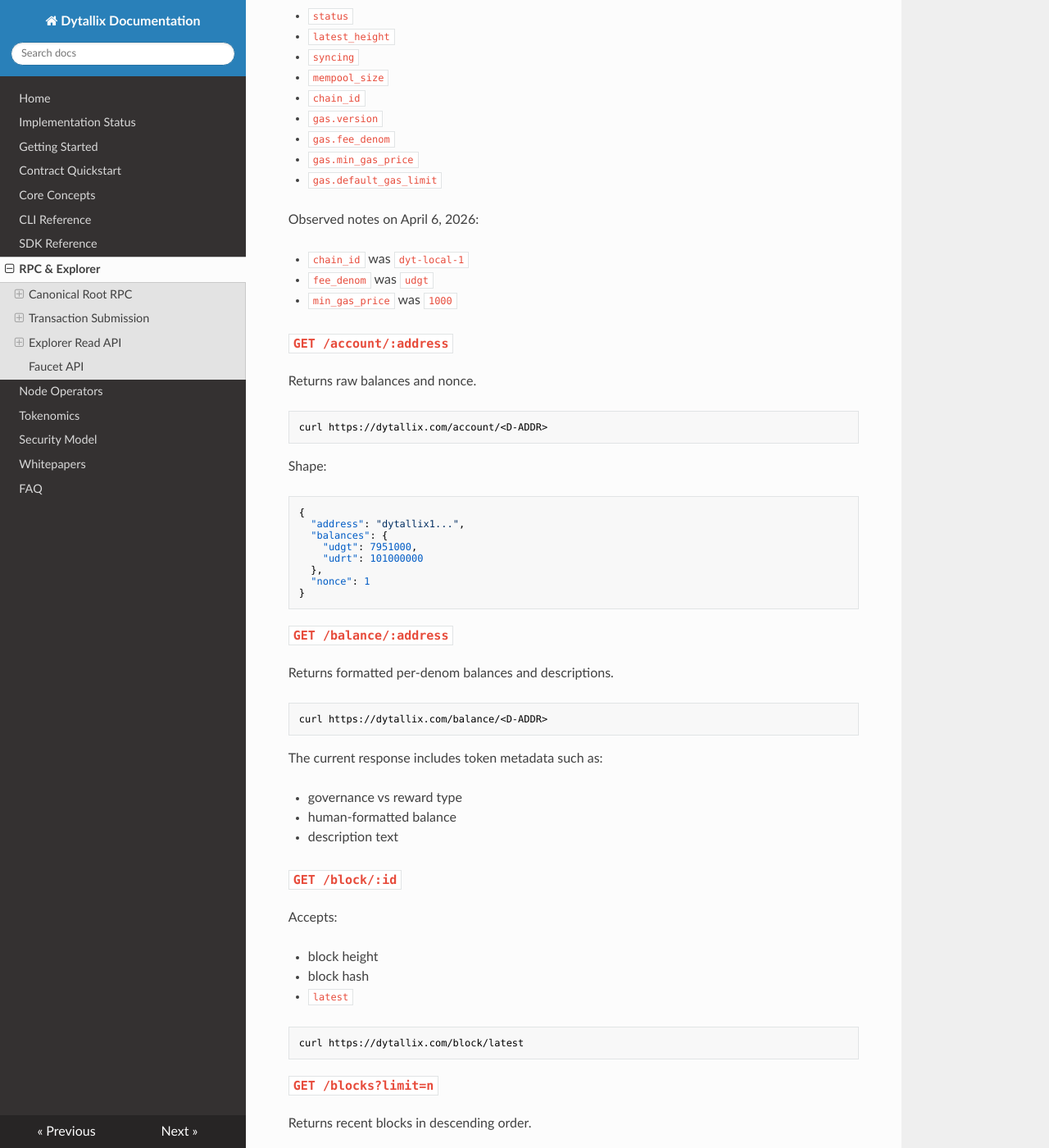
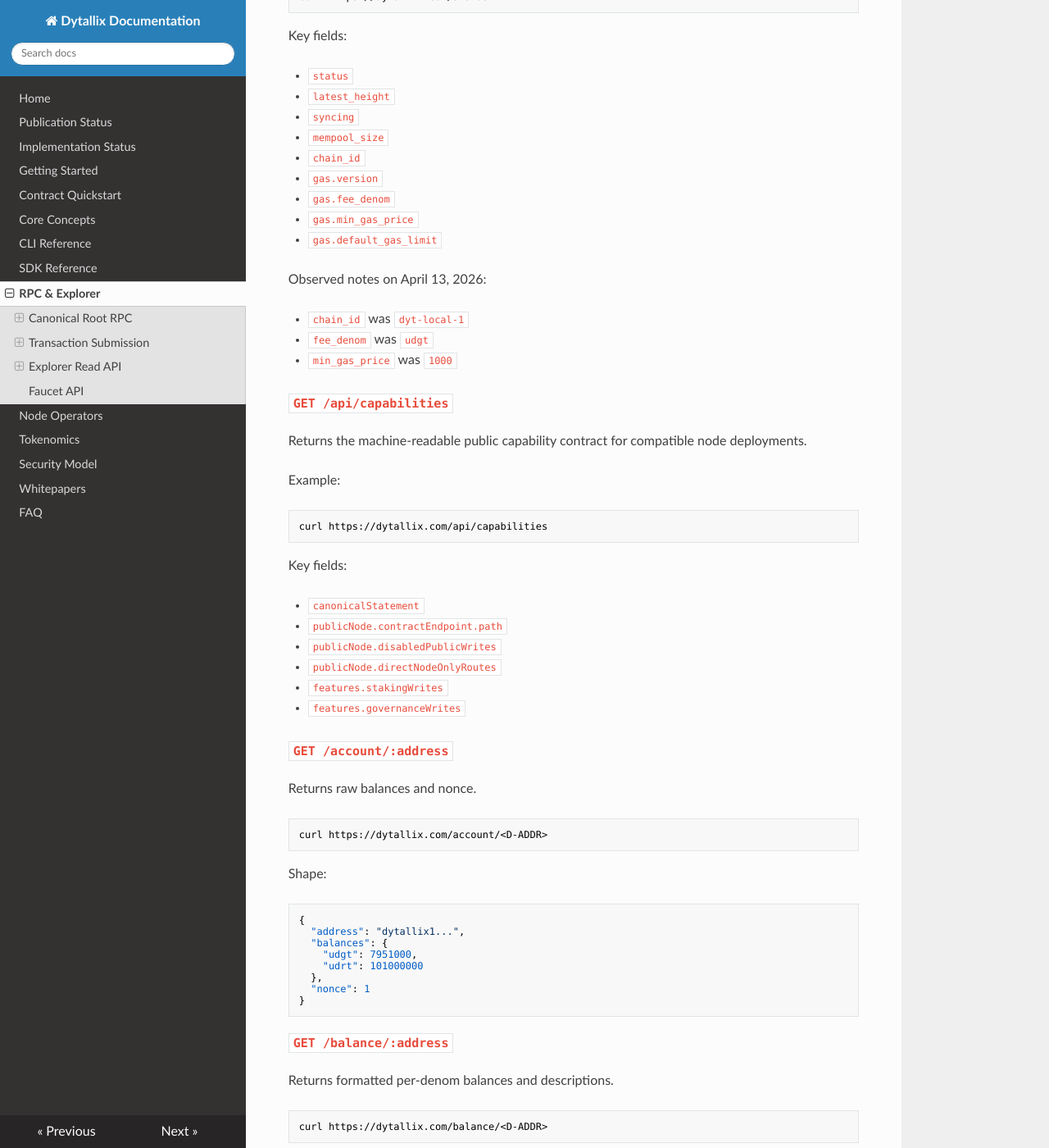
Before and after one commit to DytallixHQ/dytallix-docs, an MkDocs documentation site: the page built from docs/rpc-reference.md, in a window 1280 px wide and 1400 px high, scrolled down 677 px. Shown: the whole window at 82% size. Built offline with MkDocs 1.6.1, drawn with Linux system fonts in a browser that asks for light colours; nearby versions of some CDN libraries; some of the changed text lies outside the part shown.

Commit message:
Clarify publication status and repo boundaries

````diff
--- a/docs/rpc-reference.md
+++ b/docs/rpc-reference.md
@@ -6,6 +6,9 @@ There are two main surfaces:
 
 - root RPC under `https://dytallix.com`
 - explorer read APIs under `https://dytallix.com/api/blockchain`
+
+Compatible nodes also expose a machine-readable public contract at
+`https://dytallix.com/api/capabilities`.
 
 ## Canonical Root RPC
 
@@ -33,11 +36,31 @@ Key fields:
 - `gas.min_gas_price`
 - `gas.default_gas_limit`
 
-Observed notes on April 6, 2026:
+Observed notes on April 13, 2026:
 
 - `chain_id` was `dyt-local-1`
 - `fee_denom` was `udgt`
 - `min_gas_price` was `1000`
+
+### `GET /api/capabilities`
+
+Returns the machine-readable public capability contract for compatible node
+deployments.
+
+Example:
+
+```bash
+curl https://dytallix.com/api/capabilities
+```
+
+Key fields:
+
+- `canonicalStatement`
+- `publicNode.contractEndpoint.path`
+- `publicNode.disabledPublicWrites`
+- `publicNode.directNodeOnlyRoutes`
+- `features.stakingWrites`
+- `features.governanceWrites`
 
 ### `GET /account/:address`
 
@@ -236,7 +259,10 @@ The current response includes:
 - `active_validators`
 - `total_validators`
 - `reward_index`
-- validator list with `moniker`, `commission`, `uptime`, and `pqc_enabled`
+- validator list with D-Addr-compatible `address`, `moniker`, `status`, `source`, and `pqc_enabled`
+
+The live public response now reports a single current proposer entry rather than
+the older placeholder four-validator shape.
 
 ## Faucet API
 
--- a/mkdocs.yml
+++ b/mkdocs.yml
@@ -4,6 +4,7 @@ theme:
   name: readthedocs
 nav:
   - Home: index.md
+  - Publication Status: publication-status.md
   - Implementation Status: implementation-status.md
   - Getting Started: getting-started.md
   - Contract Quickstart: contract-quickstart.md
````
Also changed, not shown: README.md (+7 -0 lines), docs/faq.md (+13 -1 lines), docs/implementation-status.md (+16 -4 lines), docs/index.md (+8 -1 lines), docs/node-operators.md (+19 -3 lines), docs/publication-status.md (added, +40 -0 lines), public-surface.json (+19 -2 lines).
